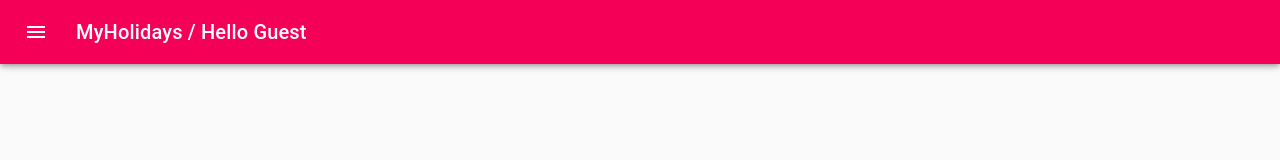
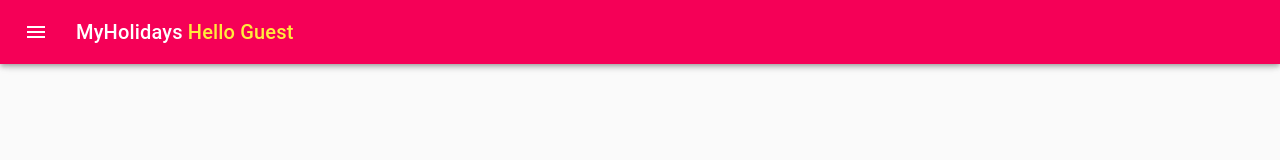
Before and after one commit to adir-avraham/MyHolidays, a React (Create React App) app in the folder client/: page /login in a window 1280 px wide. Shown: the top 160 px of the page. Built offline with nearby package versions, Linux system fonts and the light colour scheme.

Commit message:
fix-edit, greeting

```diff
--- a/client/src/components/dialogs/edit/index.tsx
+++ b/client/src/components/dialogs/edit/index.tsx
@@ -5,12 +5,12 @@ import Dialog from "@material-ui/core/Dialog";
 import DialogActions from "@material-ui/core/DialogActions";
 import DialogContent from "@material-ui/core/DialogContent";
 import DialogTitle from "@material-ui/core/DialogTitle";
-
+import DialogContentText from '@material-ui/core/DialogContentText';
 import useCustomForm from '../../../hooks/useCustomForm';
 import { useDispatch, useSelector } from "react-redux";
 import { updateHolidayAction, resetErrorMessageValidationAction } from "../../../redux/actions";
 import { State, IEditDialogProps } from "sharing-interfaces";
-import Alert from '@material-ui/lab/Alert';
+
 
 
 export default function EditDialog(props: IEditDialogProps) {
@@ -32,9 +32,11 @@ export default function EditDialog(props: IEditDialogProps) {
 
   return (
       <Dialog open={open} onClose={onClose} aria-labelledby="form-dialog-title">
-        <DialogTitle id="form-dialog-title">Edit holiday</DialogTitle>
+        <DialogTitle id="form-dialog-title">Edit Holiday</DialogTitle>
         <DialogContent>
-          {errMessage ? <Alert severity="error">{errMessage}</Alert> : null}
+         <DialogContentText color="error">
+          {errMessage ? errMessage : null}
+         </DialogContentText>
           <TextField
             autoFocus
             margin="dense"
--- a/client/src/components/navbar/index.tsx
+++ b/client/src/components/navbar/index.tsx
@@ -20,7 +20,7 @@ import { useDispatch, useSelector } from 'react-redux';
 import { State } from 'sharing-interfaces';
 import { updateUserNameConnectedAction } from 'redux/actions';
 import { useStyles } from './style';
-
+import moment from 'moment'
 
 export default function Navbar() {
   const dispatch = useDispatch();
@@ -66,8 +66,8 @@ export default function Navbar() {
           <Typography variant="h6">
             MyHolidays&nbsp;
           </Typography>
-          <Typography variant="h6" noWrap>
-            / Hello {firstName}
+          <Typography variant="h6" noWrap className={classes.firstName}>
+            {firstName === "Guest" ? "Hello" : getGreeting()} {firstName}
           </Typography>
         </Toolbar>
       </AppBar>
@@ -100,3 +100,29 @@ export default function Navbar() {
     </div>
   );
 };
+
+
+function getGreeting() {
+  const format = 'HH:mm:ss';
+
+  const morning = moment(moment() ,format),
+  beforeTime1 = moment('06:00:00', format),
+  afterTime1 = moment('11:00:00', format);
+
+  const afternoon = moment(moment() ,format),
+  beforeTime2 = moment('11:00:00', format),
+  afterTime2 = moment('17:00:00', format);
+
+  const evening = moment(moment() ,format),
+  beforeTime3 = moment('17:00:00', format),
+  afterTime3 = moment('21:00:00', format);
+
+  const night = moment(moment() ,format),
+  beforeTime4 = moment('21:00:00', format),
+  afterTime4 = moment('24:00:00', format);
+
+  if (morning.isBetween(beforeTime1, afterTime1)) return "Good morning";
+  if (afternoon.isBetween(beforeTime2, afterTime2)) return "Good afternoon";
+  if (evening.isBetween(beforeTime3, afterTime3)) return "Good evening";
+  if (night.isBetween(beforeTime4, afterTime4)) return "Good night";
+}
--- a/client/src/components/navbar/style.tsx
+++ b/client/src/components/navbar/style.tsx
@@ -61,7 +61,7 @@ export const useStyles = makeStyles((theme: Theme) =>
         color: "#000",
     },
     firstName: {
-
+        color: "#ffeb3b",
     }
   }),
 );
```
